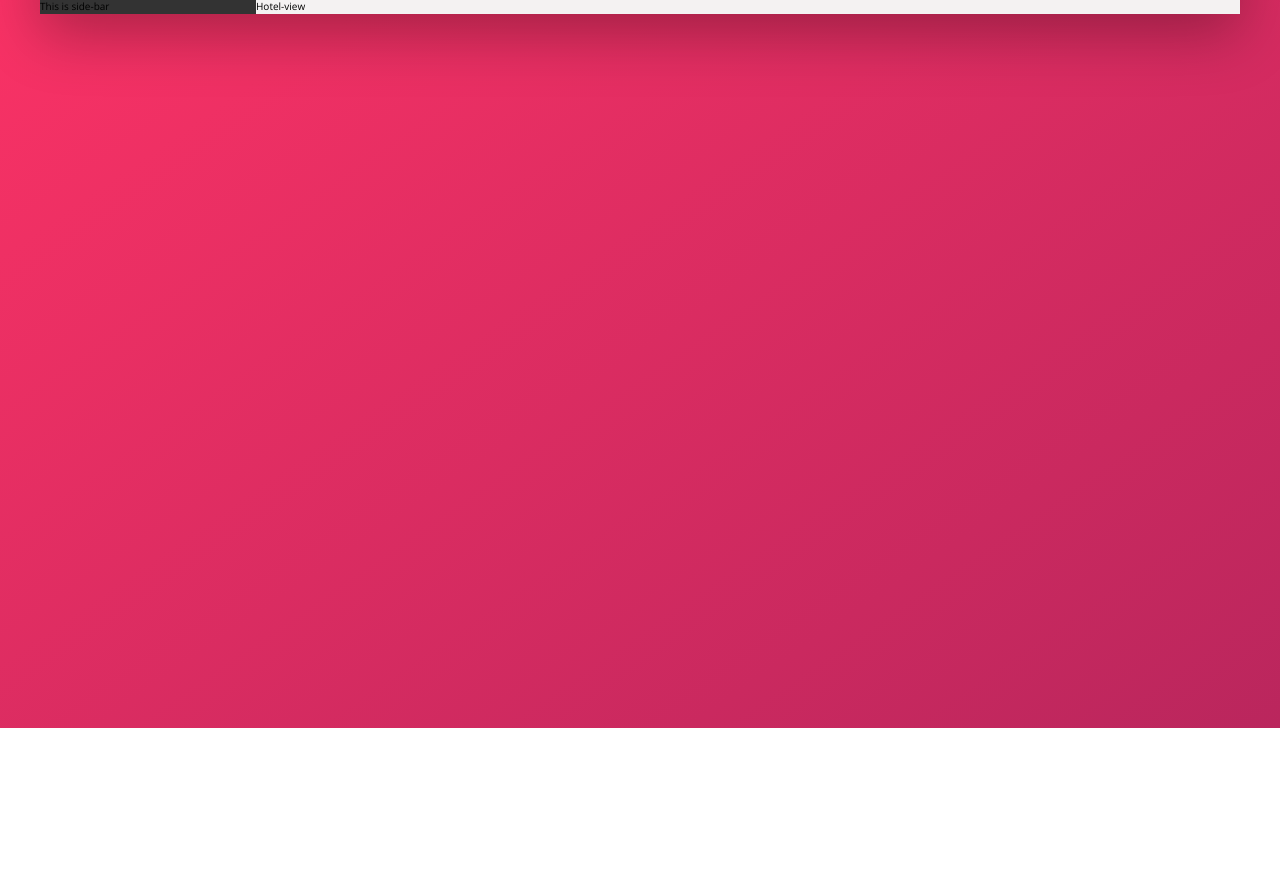
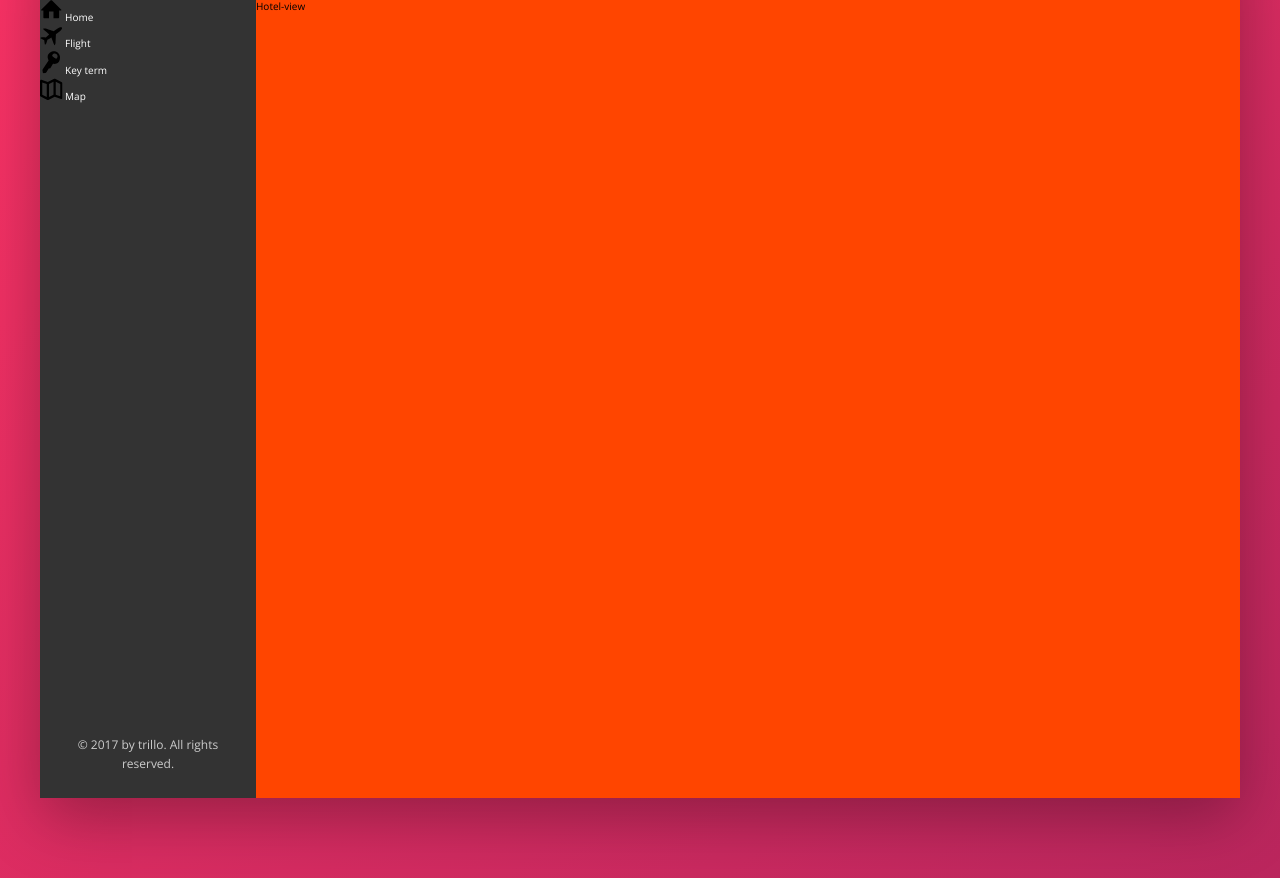
Before and after one commit to jasonlu2907/Trillio, a website: page index.html in a window 1280 px wide. Shown: the part 152-1030 px from the top of the page. Before the commit the page ends 880 px from the top, so only its background shows below. Drawn offline with nearby package versions, Linux system fonts and the light colour scheme.

Commit message:
Sidebar 1

```diff
--- a/index.html
+++ b/index.html
@@ -48,7 +48,46 @@
       </header>
 
       <div class="content">
-        <nav class="sidebar">This is side-bar</nav>
+        <nav class="sidebar">
+          <ul class="side-nav">
+            <li class="side-nav__item">
+              <a href="#" class="side-nav__link">
+                <svg class="side-nav__icon">
+                  <use xlink:href="img/sprite.svg#icon-home"></use>
+                </svg>
+                <span>Home</span>
+              </a>
+            </li>
+            <li class="side-nav__item">
+              <a href="#" class="side-nav__link">
+                <svg class="side-nav__icon">
+                  <use xlink:href="img/sprite.svg#icon-aircraft"></use>
+                </svg>
+                <span>Flight</span>
+              </a>
+            </li>
+            <li class="side-nav__item">
+              <a href="#" class="side-nav__link">
+                <svg class="side-nav__icon">
+                  <use xlink:href="img/sprite.svg#icon-key"></use>
+                </svg>
+                <span>Key term</span>
+              </a>
+            </li>
+            <li class="side-nav__item">
+              <a href="#" class="side-nav__link">
+                <svg class="side-nav__icon">
+                  <use xlink:href="img/sprite.svg#icon-map"></use>
+                </svg>
+                <span>Map</span>
+              </a>
+            </li>
+          </ul>
+
+          <div class="legal">
+            &copy; 2017 by trillo. All rights reserved.
+          </div>
+        </nav>
 
         <main class="hotel-view">Hotel-view</main>
       </div>
--- a/sass/base/_base.scss
+++ b/sass/base/_base.scss
@@ -17,7 +17,7 @@
 
 * {
   padding: 0;
-  margin: 0 auto;
+  margin: 0;
 }
 
 *,
--- a/sass/components/_component.scss
+++ b/sass/components/_component.scss
@@ -120,3 +120,34 @@
     margin-left: 2rem;
   }
 }
+
+///////////////////////
+// SIDEBAR-NAV
+.side-nav {
+  &__item {
+    list-style: none;
+  }
+
+  &__link {
+    text-decoration: none;
+    color: white;
+  }
+
+  &__icon {
+    height: 2.25rem;
+    width: 2.25rem;
+  }
+}
+
+////////////////////////////////////////
+// LEGAL TEXT
+.legal {
+  font-size: 1.2rem;
+  color: var(--color-grey-light-4);
+  text-align: center;
+  padding: 2.5rem;
+
+  // @media only screen and (max-width: $bp-medium) {
+  //   display: none;
+  // }
+}
--- a/sass/layout/_layout.scss
+++ b/sass/layout/_layout.scss
@@ -24,8 +24,15 @@
   background-color: var(--color-grey-dark-1);
 
   flex: 0 0 18%;
+
+  display: flex;
+  flex-direction: column;
+  justify-content: space-between;
 }
 
 .hotel-view {
   flex: 1;
+
+  background-color: orangered;
+  height: 80rem;
 }
```
Also changed, not shown: css/main.css, css/style.css, 1 other file.
